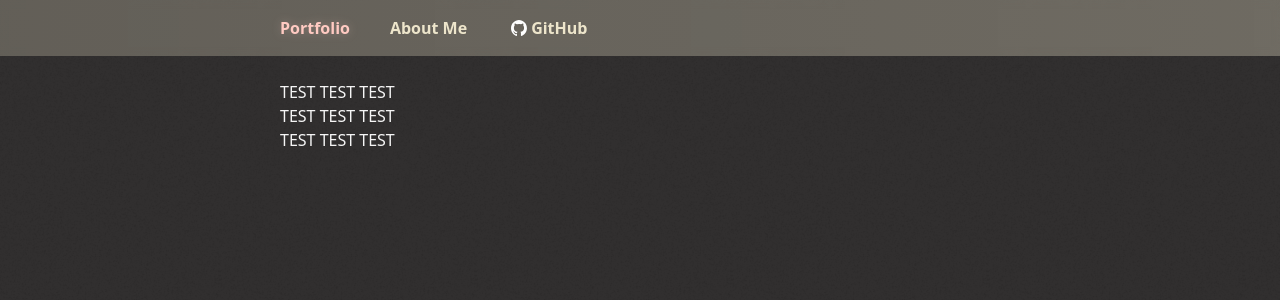
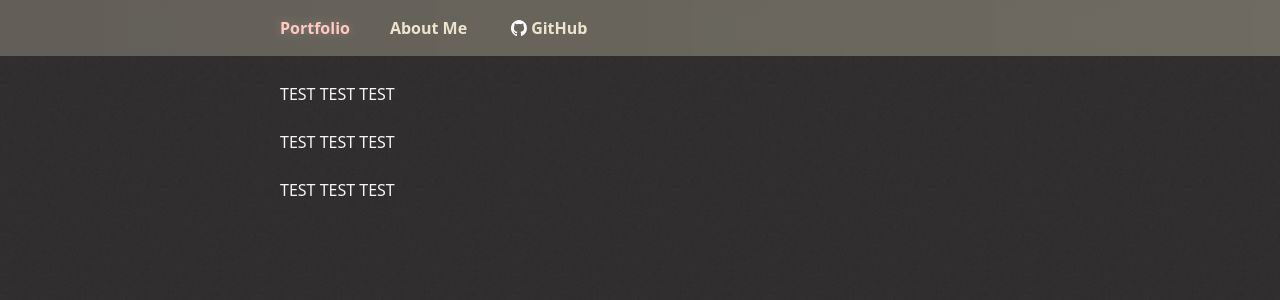
Before and after one commit to SirJeremy/sirjeremy-website, a React (Vite) app: page / in a window 1280 px wide. Shown: the top 300 px of the page. Built offline with nearby package versions, Linux system fonts and the light colour scheme.

Commit message:
Updated portfolio page to new markdown format

```diff
--- /dev/null
+++ b/src/content/portfolio.md
@@ -0,0 +1,5 @@
+TEST TEST TEST
+
+TEST TEST TEST
+
+TEST TEST TEST
--- a/src/pages/PortfolioPage.jsx
+++ b/src/pages/PortfolioPage.jsx
@@ -1,5 +1,7 @@
 import { useState } from 'react'
+import MarkdownContent from 'components/MarkdownContent';
 
+import portfolioContent from 'content/portfolio.md?raw'
 
 const rootStyles = "page-root";
 const containerStyles = "page-container";
@@ -7,10 +9,10 @@ const containerStyles = "page-container";
 function PortfolioPage() {
   return (
     <div className={rootStyles}>
-        <div className={containerStyles}>
-          <p>TEST TEST TEST</p>
-          <p>TEST TEST TEST</p>
-          <p>TEST TEST TEST</p>
+        <div className='page-container'>
+          <MarkdownContent>
+            {portfolioContent}
+          </MarkdownContent>
         </div>
     </div>
   )
```
Also changed, not shown: src/pages/ProfilePage.jsx (+5 -5 lines).
